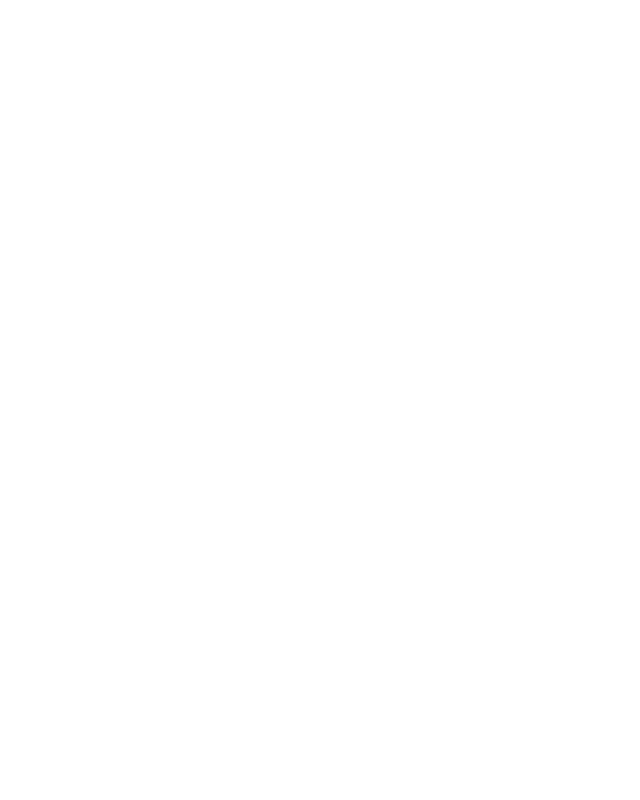
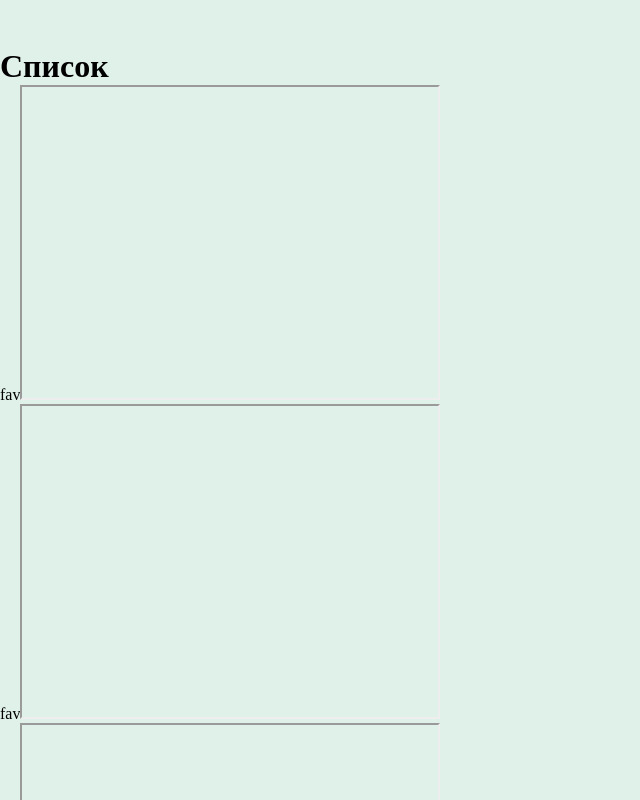
Before and after one commit to nvpt/incoma-task, an Angular app: page / in a window 1280 px wide. Shown: the top 800 px of the page, without its empty margins (0-640 px from the left). Built offline with nearby package versions, Linux system fonts and the light colour scheme.

Commit message:
list draft

```diff
--- a/src/app/app.component.html
+++ b/src/app/app.component.html
@@ -1 +1,3 @@
-<router-outlet></router-outlet>
+<div class="content">
+<app-content-list></app-content-list>
+</div>
--- a/src/app/app.component.scss
+++ b/src/app/app.component.scss
@@ -0,0 +1,8 @@
+.content {
+    display: block;
+    width: 100%;
+    margin: auto;
+    height: 100%;
+    padding: 3rem 0;
+    background: #e0f1e9;
+}
--- a/src/app/app.module.ts
+++ b/src/app/app.module.ts
@@ -3,10 +3,14 @@
 
 import { AppRoutingModule } from './app-routing.module';
 import { AppComponent } from './app.component';
+import { ContentListComponent } from './content-list/content-list.component';
+import { ListItemComponent } from './content-list/components/list-item/list-item.component';
 
 @NgModule({
   declarations: [
-    AppComponent
+    AppComponent,
+    ContentListComponent,
+    ListItemComponent
   ],
   imports: [
     BrowserModule,
--- /dev/null
+++ b/src/app/content-list/components/list-item/list-item.component.html
@@ -0,0 +1,10 @@
+<div class="list-item">
+    <span class="fav-btn">fav</span>
+
+    <iframe class="test-frame"
+            width="420"
+            height="315"
+            src=""
+            allowfullscreen>
+    </iframe>
+</div>
--- /dev/null
+++ b/src/app/content-list/components/list-item/list-item.component.ts
@@ -0,0 +1,15 @@
+import { Component, OnInit } from '@angular/core';
+
+@Component({
+  selector: 'app-list-item',
+  templateUrl: './list-item.component.html',
+  styleUrls: ['./list-item.component.scss']
+})
+export class ListItemComponent implements OnInit {
+
+  constructor() { }
+
+  ngOnInit(): void {
+  }
+
+}
--- /dev/null
+++ b/src/app/content-list/content-list.component.html
@@ -0,0 +1,8 @@
+<div class="content-list">
+    <h1>Список</h1>
+    <app-list-item></app-list-item>
+    <app-list-item></app-list-item>
+    <app-list-item></app-list-item>
+    <app-list-item></app-list-item>
+    <app-list-item></app-list-item>
+</div>
--- /dev/null
+++ b/src/app/content-list/content-list.component.ts
@@ -0,0 +1,15 @@
+import { Component, OnInit } from '@angular/core';
+
+@Component({
+  selector: 'app-content-list',
+  templateUrl: './content-list.component.html',
+  styleUrls: ['./content-list.component.scss']
+})
+export class ContentListComponent implements OnInit {
+
+  constructor() { }
+
+  ngOnInit(): void {
+  }
+
+}
--- a/src/styles.scss
+++ b/src/styles.scss
@@ -1 +1,11 @@
-/* You can add global styles to this file, and also import other style files */
+html, body {
+    position: relative;
+    width: 100%;
+    height: 100%;
+}
+
+* {
+    margin: 0;
+    padding: 0;
+    box-sizing: border-box;
+}
```
Also changed, not shown: src/app/content-list/components/list-item/list-item.component.scss (added), src/app/content-list/content-list.component.scss (added).
